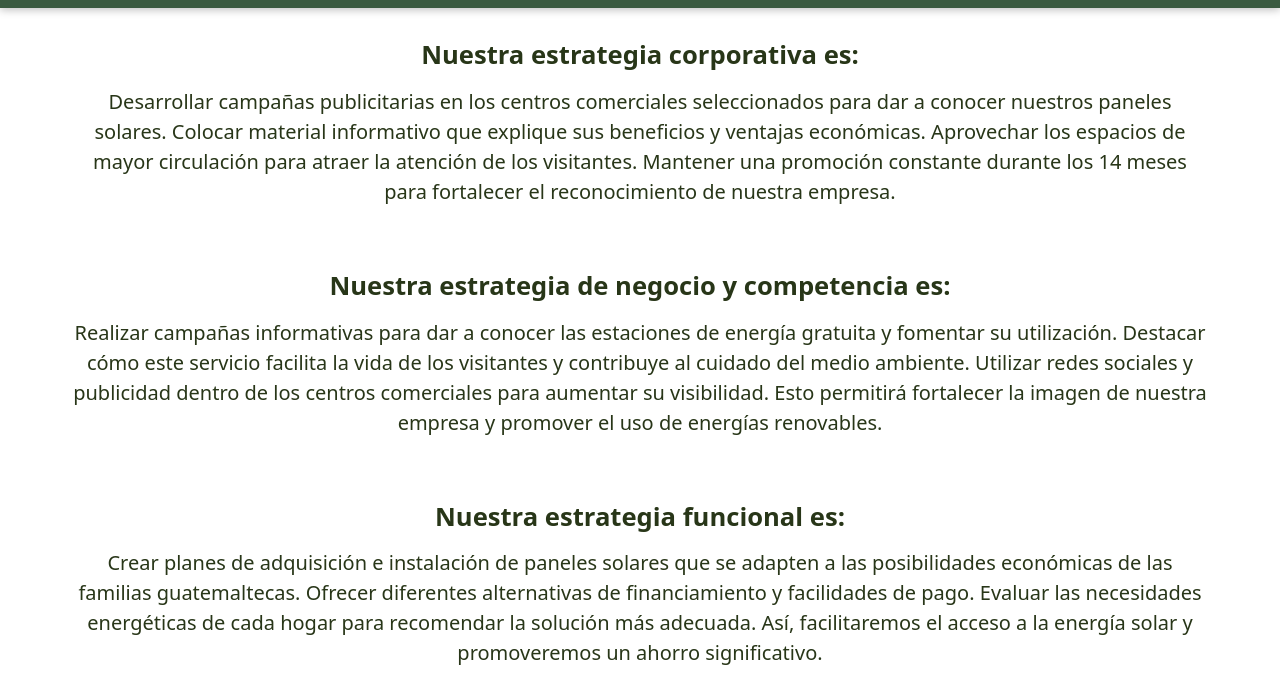
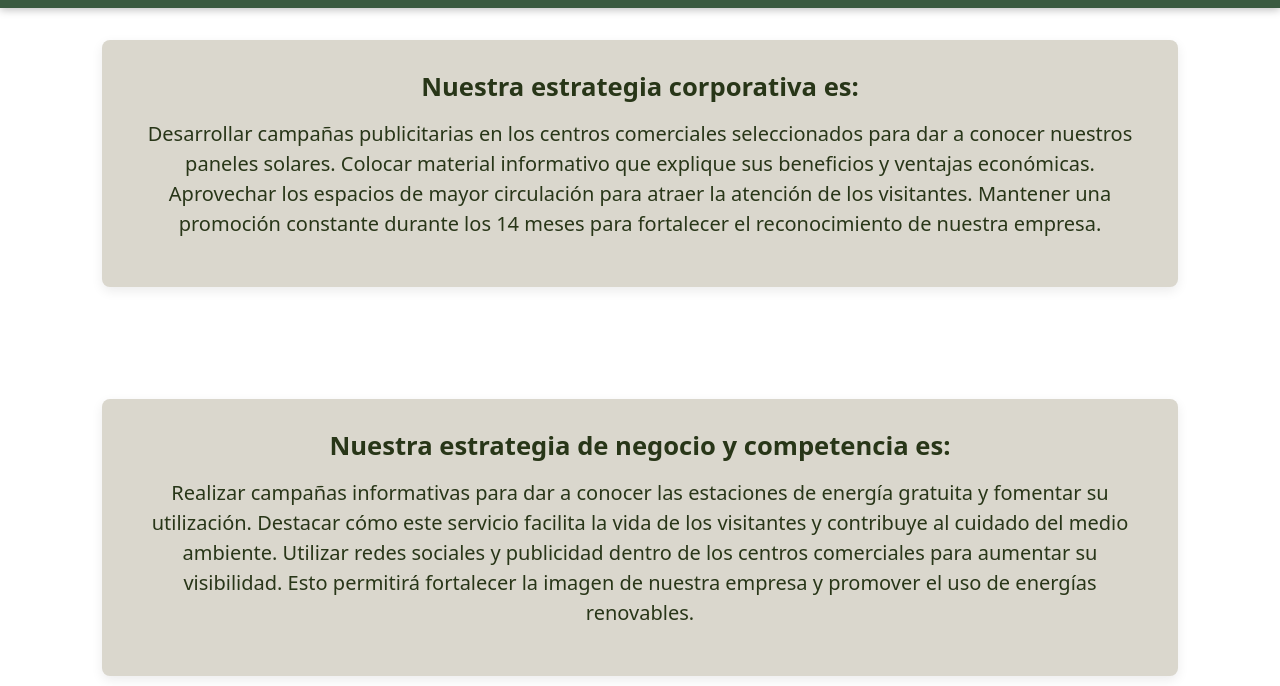
Before and after one commit to cristiancastro20092512d-collab/Proyecto-Integrado, a plain HTML site: page Estrategias.html in a window 1280 px wide. Shown: the part 114-800 px from the top of the page. Drawn offline with nearby package versions, Linux system fonts and the light colour scheme.

Commit message:
Cambios estrategias

```diff
--- a/Estrategias.html
+++ b/Estrategias.html
@@ -74,24 +74,30 @@
     </nav>
 
     <div class="container">
+        <div class="contenido">
             <h1 class="h1">Nuestra estrategia corporativa es:</h1>
             <p class="p">Desarrollar campañas publicitarias en los centros comerciales seleccionados para dar a conocer nuestros paneles solares.
             Colocar material informativo que explique sus beneficios y ventajas económicas. Aprovechar los espacios de mayor circulación para
             atraer la atención de los visitantes. Mantener una promoción constante durante los 14 meses para fortalecer el reconocimiento de
             nuestra empresa.</p>
+        </div>
         <br>
         <br>
+        <div class="contenido2">
             <h1 class="h1">Nuestra estrategia de negocio y competencia es:</h1>
             <p class="p">Realizar campañas informativas para dar a conocer las estaciones de energía gratuita y fomentar su utilización. Destacar cómo este
             servicio facilita la vida de los visitantes y contribuye al cuidado del medio ambiente. Utilizar redes sociales y publicidad dentro de
             los centros comerciales para aumentar su visibilidad. Esto permitirá fortalecer la imagen de nuestra empresa y promover el uso de energías
             renovables.</p>
+        </div>
         <br>
         <br>
+        <div class="contenido3">
             <h1 class="h1">Nuestra estrategia funcional es:</h1>
             <p class="p">Crear planes de adquisición e instalación de paneles solares que se adapten a las posibilidades económicas de las familias guatemaltecas.
             Ofrecer diferentes alternativas de financiamiento y facilidades de pago. Evaluar las necesidades energéticas de cada hogar para recomendar la
             solución más adecuada. Así, facilitaremos el acceso a la energía solar y promoveremos un ahorro significativo.</p>
         </div>
+    </div>
 </body>
 </html>
--- a/estilosestrategias.css
+++ b/estilosestrategias.css
@@ -126,9 +126,18 @@
 
 
 .container {
-    max-width: 1200px;
+    max-height: 800px;
     margin: 0 auto;
     padding: 2rem;
+    display: flex;
+    flex-direction: column;
+    gap: 2rem;
+}
+.contenido, .contenido2, .contenido3 {
+    background-color: var(--sv-claro);
+    padding: 2rem;
+    border-radius: 8px;
+    box-shadow: 0 4px 12px rgba(0, 0, 0, 0.08);
 }
 .h1 {
     font-size: clamp(1.5rem, 2vw, 2rem);
```
Lines whose indentation alone changed are shown as unchanged.
